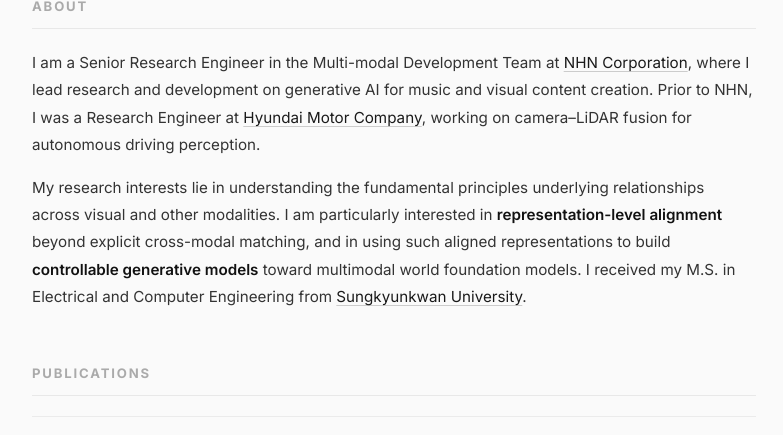
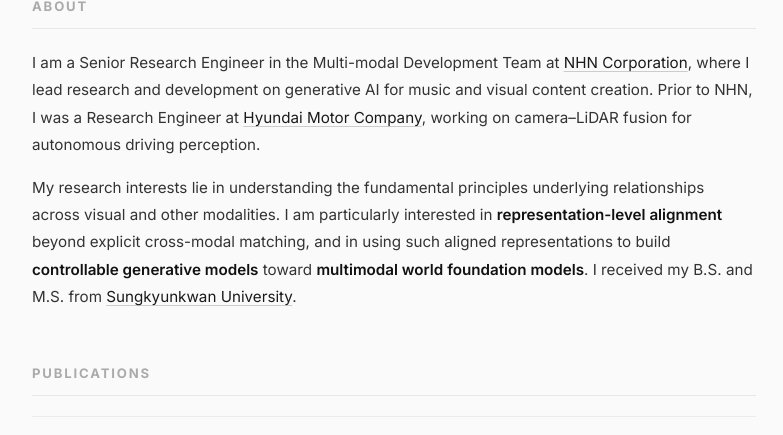
Before and after one commit to tkayyoo/tkayyoo.github.io, a Jekyll site: the page built from index.html, in a window 1280 px wide and 900 px high, scrolled down 314 px, cut to the strip 0-435 px from the top of the window. Shown: the whole strip, without its empty margins (246-1029 px from the left). Built offline with Jekyll 4.4.1, drawn with Linux system fonts in a browser that asks for light colours; some of the changed text lies outside the part shown.

Commit message:
[TK] file updated

```diff
--- a/index.html
+++ b/index.html
@@ -36,8 +36,8 @@
         My research interests lie in understanding the fundamental principles underlying relationships across
         visual and other modalities. I am particularly interested in <strong>representation-level alignment</strong>
         beyond explicit cross-modal matching, and in using such aligned representations to build
-        <strong>controllable generative models</strong> toward multimodal world foundation models.
-        I received my M.S. in Electrical and Computer Engineering from <a href="https://www.skku.edu/eng/index.do" target="_blank" rel="noopener">Sungkyunkwan University</a>.
+        <strong>controllable generative models</strong> toward <strong>multimodal world foundation models</strong>.
+        I received my B.S. and M.S. from <a href="https://www.skku.edu/eng/index.do" target="_blank" rel="noopener">Sungkyunkwan University</a>.
       </p>
     </div>
   </section>
@@ -210,6 +210,11 @@
       </li>
 
       <li class="skills-item">
+        <span class="skills-label">Modality</span>
+        <span class="skills-value">Video, Vision, Text, Audio, Point Cloud, ...</span>
+      </li>
+
+      <li class="skills-item">
         <span class="skills-label">Programming</span>
         <span class="skills-value">Python, C/C++, CUDA, Golang, JavaScript, Verilog, ...</span>
       </li>
```
